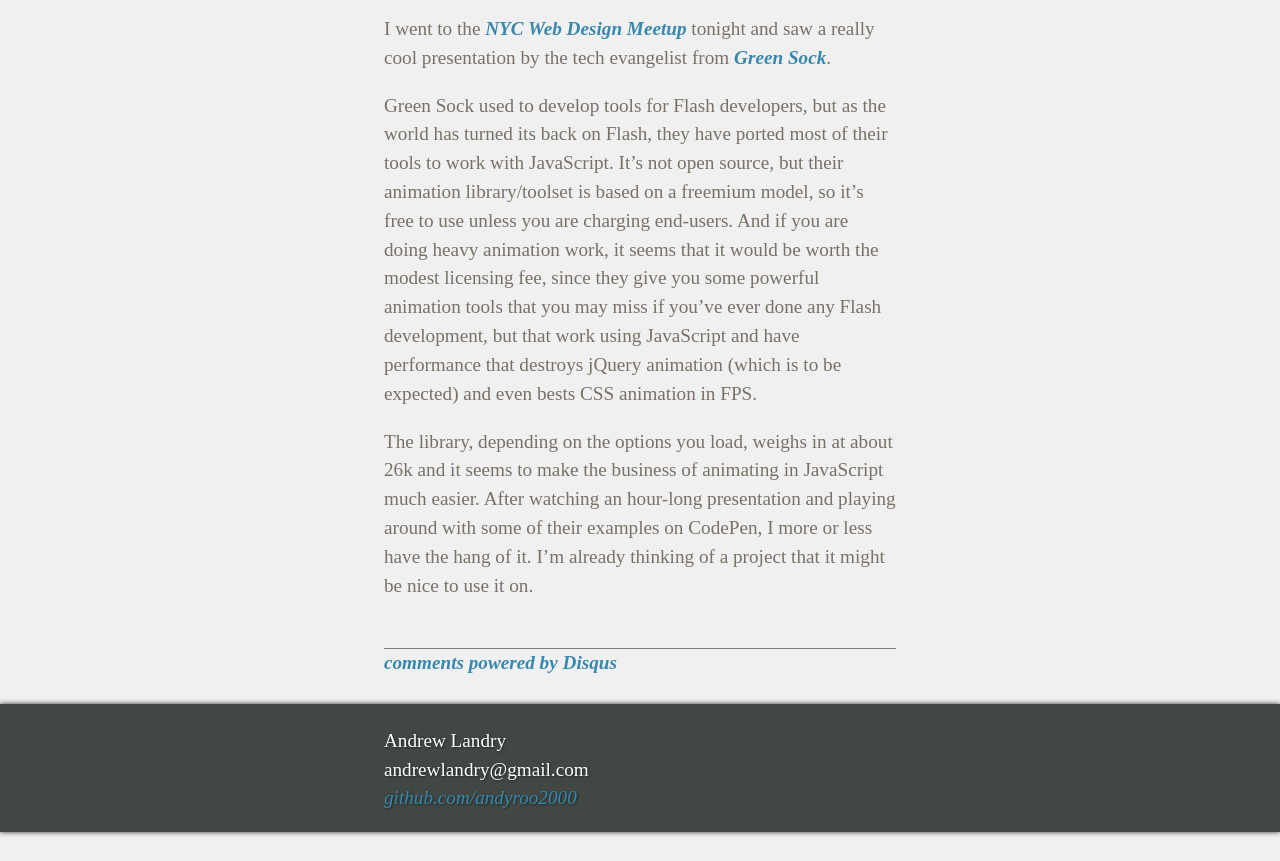
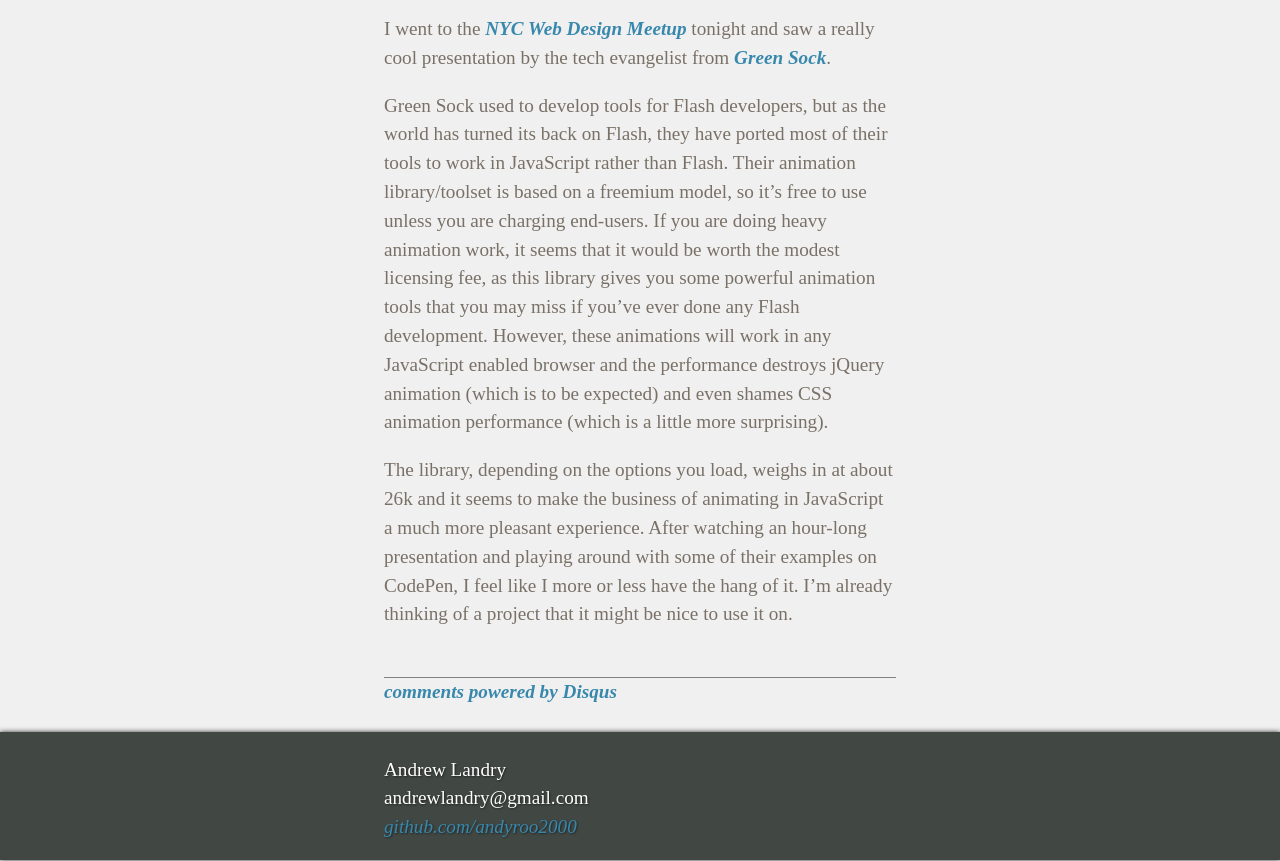
Before and after one commit to andyroo2000/andyroo2000.github.io, a Jekyll site: the page built from _posts/2013-09-16-Green_Sock.markdown, in a window 1280 px wide, cut to the strip 476-1337 px from the top of the page. Built offline with Jekyll 4.4.1, drawn with Linux system fonts in a browser that asks for light colours; Markdown is read by kramdown in place of the engine named in the settings; comment, search, counter and statistics services are not loaded.

Commit message:
post-edit-green_sock

```diff
--- a/_posts/2013-09-16-Green_Sock.markdown
+++ b/_posts/2013-09-16-Green_Sock.markdown
@@ -10,6 +10,6 @@
 
 I went to the [NYC Web Design Meetup](http://www.meetup.com/nyc-web-design/events/135169182/) tonight and saw a really cool presentation by the tech evangelist from [Green Sock](http://www.greensock.com).
 
-Green Sock used to develop tools for Flash developers, but as the world has turned its back on Flash, they have ported most of their tools to work with JavaScript. It's not open source, but their animation library/toolset is based on a freemium model, so it's free to use unless you are charging end-users. And if you are doing heavy animation work, it seems that it would be worth the modest licensing fee, since they give you some powerful animation tools that you may miss if you've ever done any Flash development, but that work using JavaScript and have performance that destroys jQuery animation (which is to be expected) and even bests CSS animation in FPS.
+Green Sock used to develop tools for Flash developers, but as the world has turned its back on Flash, they have ported most of their tools to work in JavaScript rather than Flash. Their animation library/toolset is based on a freemium model, so it's free to use unless you are charging end-users. If you are doing heavy animation work, it seems that it would be worth the modest licensing fee, as this library gives you some powerful animation tools that you may miss if you've ever done any Flash development. However, these animations will work in any JavaScript enabled browser and the performance destroys jQuery animation (which is to be expected) and even shames CSS animation performance (which is a little more surprising).
 
-The library, depending on the options you load, weighs in at about 26k and it seems to make the business of animating in JavaScript much easier. After watching an hour-long presentation and playing around with some of their examples on CodePen, I more or less have the hang of it. I'm already thinking of a project that it might be nice to use it on.
+The library, depending on the options you load, weighs in at about 26k and it seems to make the business of animating in JavaScript a much more pleasant experience. After watching an hour-long presentation and playing around with some of their examples on CodePen, I feel like I more or less have the hang of it. I'm already thinking of a project that it might be nice to use it on.
```
